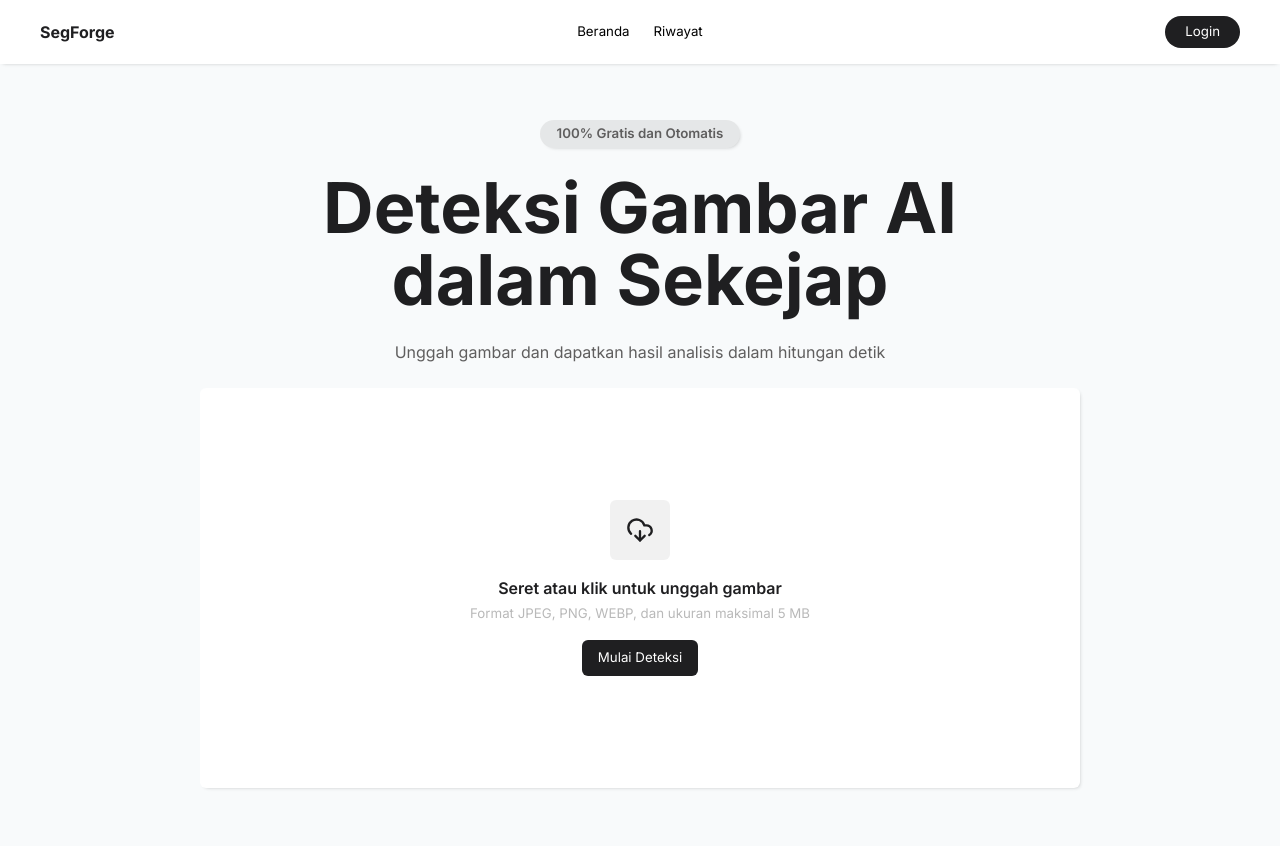
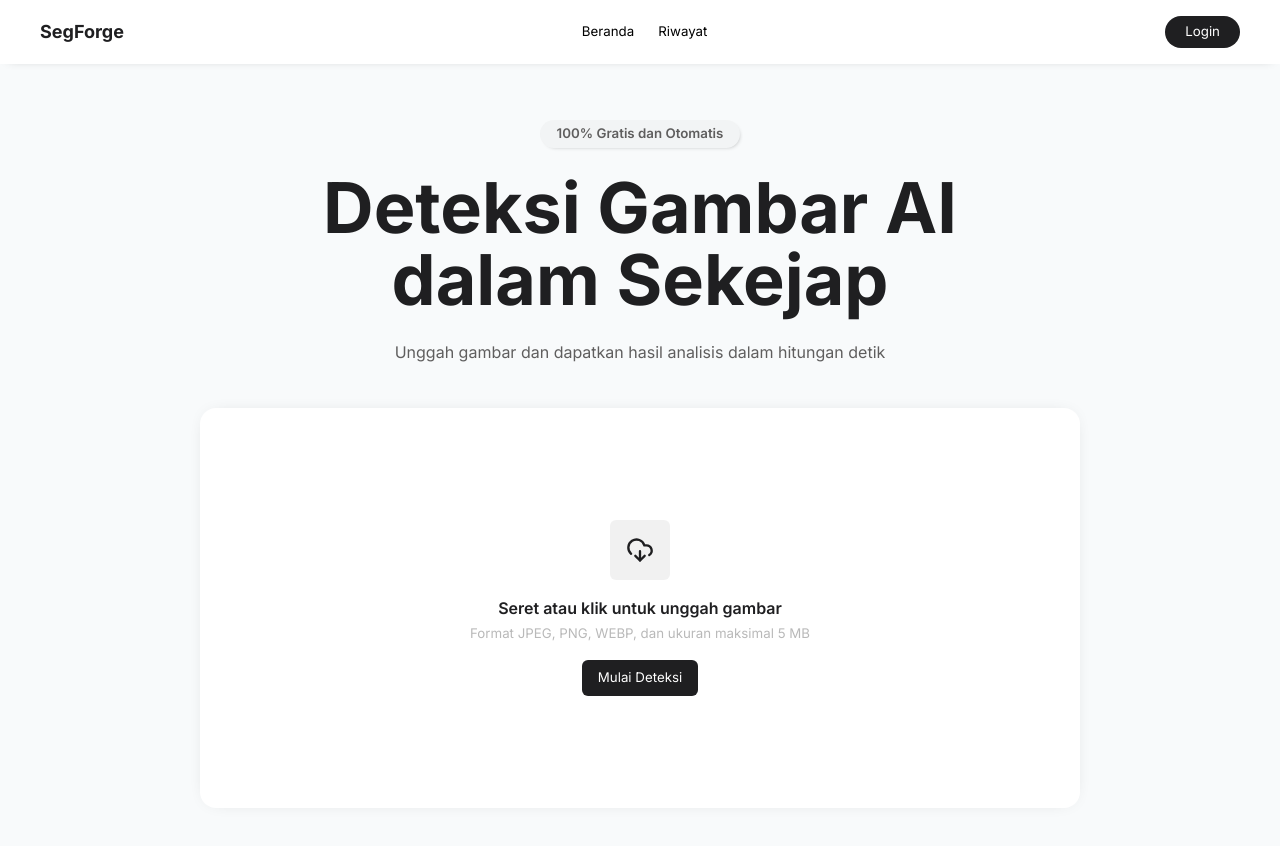
Before and after one commit to madpy-og/SegForge, a React (Vite) app in the folder frontend/: page / in a window 1280 px wide. Shown: the top 846 px of the page. Built offline with nearby package versions, Linux system fonts and the light colour scheme.

Commit message:
add a little adjustment on homepage

```diff
--- a/frontend/src/components/Badge.tsx
+++ b/frontend/src/components/Badge.tsx
@@ -8,7 +8,7 @@ type Props = {
 const Badge = ({ value, variant }: Props) => {
   return (
     <div
-      className={`text-center text-bs-m md:text-bs font-semibold py-1 px-4 rounded-full shadow-[2px_2px_4px_-3px_rgba(0,0,0,0.3)] ${variant === "primary" ? " text-cuswhite bg-cusblack" : "text-cuslightblack bg-cusdarkgrey/30 "}`}
+      className={`text-center text-bs-m md:text-bs font-semibold py-1 px-4 rounded-full shadow-[2px_2px_4px_-3px_rgba(0,0,0,0.3)] ${variant === "primary" ? " text-cuswhite bg-cusblack" : "text-cuslightblack bg-cusdarkgrey/10 "}`}
     >
       {value}
     </div>
--- a/frontend/src/components/Navbar.tsx
+++ b/frontend/src/components/Navbar.tsx
@@ -1,5 +1,5 @@
 import React from "react";
-import { useNavigate, NavLink } from "react-router";
+import { useNavigate, NavLink, Link } from "react-router";
 import { logout } from "../api/authApi";
 
 type Props = {
@@ -19,9 +19,11 @@ const Navbar = ({ isAuthenticated }: Props) => {
     }
   };
   return (
-    <header className="fixed top-0 w-full shadow-[0px_2px_4px_-3px_rgba(0,0,0,0.3)]">
+    <header className="fixed top-0 w-full shadow-[0px_4px_10px_-9px_rgba(0,0,0,0.3)]">
       <nav className="w-full flex items-center justify-between bg-cuswhite px-10 py-4">
-        <div className="text-cusblack font-bold">SegForge</div>
+        <Link to="/" className="text-bl-m md:text-bl text-cusblack font-bold">
+          SegForge
+        </Link>
         <ul className="flex items-center justify-center gap-6 text-bs-m md:text-bs">
           <li>
             <NavLink
--- /dev/null
+++ b/frontend/src/components/sections/HowSection.tsx
@@ -0,0 +1,11 @@
+import React from "react";
+
+const HowSection = () => {
+  return (
+    <section className="w-full h-200 mt-20 bg-cusdarkgrey/10">
+      <div></div>
+    </section>
+  );
+};
+
+export default HowSection;
--- /dev/null
+++ b/frontend/src/components/sections/MainSection.tsx
@@ -0,0 +1,35 @@
+import React from "react";
+import type { UploadSchema } from "../../schemas/input/UploadSchema";
+import type { UseFormReturn } from "react-hook-form";
+import AnalysisForm from "../form/AnalysisForm";
+import Badge from "../Badge";
+
+type Props = {
+  form: UseFormReturn<UploadSchema>;
+  handleSubmit: (value: UploadSchema) => Promise<void>;
+};
+
+const MainSection = ({ form, handleSubmit }: Props) => {
+  return (
+    <section className="flex flex-col items-center justify-center gap-6">
+      <div className="flex flex-col items-center justify-center gap-6">
+        <div className="w-50">
+          <Badge value="100% Gratis dan Otomatis" variant="secondary" />
+        </div>
+        <h1 className="text-center text-[60px] md:text-[70px] leading-18 text-cusblack font-bold">
+          Deteksi Gambar AI
+          <br />
+          dalam Sekejap
+        </h1>
+        <p className="text-bd-m md:text-bd text-cuslightblack">
+          Unggah gambar dan dapatkan hasil analisis dalam hitungan detik
+        </p>
+      </div>
+      <div className="w-220 h-100 flex flex-col items-center justify-center gap-4 mt-5 bg-cuswhite rounded-2xl shadow-[0px_0px_20px_-12px_rgba(0,0,0,0.3)]">
+        <AnalysisForm form={form} handleSubmit={handleSubmit} />
+      </div>
+    </section>
+  );
+};
+
+export default MainSection;
--- a/frontend/src/pages/Home.tsx
+++ b/frontend/src/pages/Home.tsx
@@ -7,6 +7,8 @@ import { zodResolver } from "@hookform/resolvers/zod";
 import { uploadSchema, type UploadSchema } from "../schemas/input/UploadSchema";
 import { uploadToCloudinary } from "../api/cloudinaryApi";
 import { analyze } from "../api/analyzeApi";
+import MainSection from "../components/sections/MainSection";
+import HowSection from "../components/sections/HowSection";
 
 type Props = {
   isAuthenticated: boolean;
@@ -40,25 +42,9 @@ const Home = ({ isAuthenticated }: Props) => {
   return (
     <>
       <Navbar isAuthenticated={isAuthenticated} />
-      <main className="pt-30 pb-20">
-        <section className="flex flex-col items-center justify-center gap-6">
-          <div className="flex flex-col items-center justify-center gap-6">
-            <div className="w-50">
-              <Badge value="100% Gratis dan Otomatis" variant="secondary" />
-            </div>
-            <h1 className="text-center text-[60px] md:text-[70px] leading-18 text-cusblack font-bold">
-              Deteksi Gambar AI
-              <br />
-              dalam Sekejap
-            </h1>
-            <p className="text-bd-m md:text-bd text-cuslightblack">
-              Unggah gambar dan dapatkan hasil analisis dalam hitungan detik
-            </p>
-          </div>
-          <div className="w-220 h-100 flex flex-col items-center justify-center gap-4 bg-cuswhite rounded-md shadow-[2px_2px_4px_-3px_rgba(0,0,0,0.3)]">
-            <AnalysisForm form={form} handleSubmit={handleSubmit} />
-          </div>
-        </section>
+      <main className="pt-30">
+        <MainSection form={form} handleSubmit={handleSubmit} />
+        <HowSection />
       </main>
     </>
   );
```
